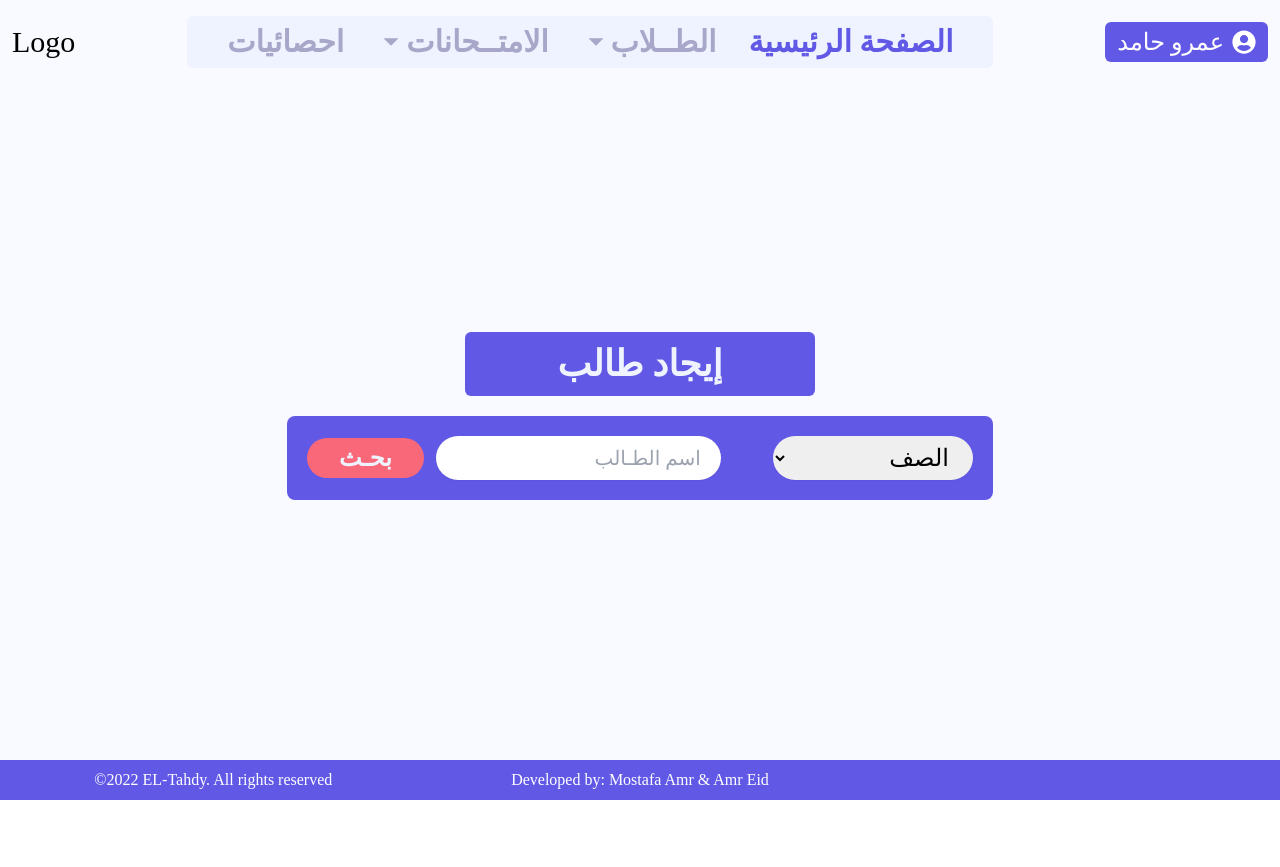
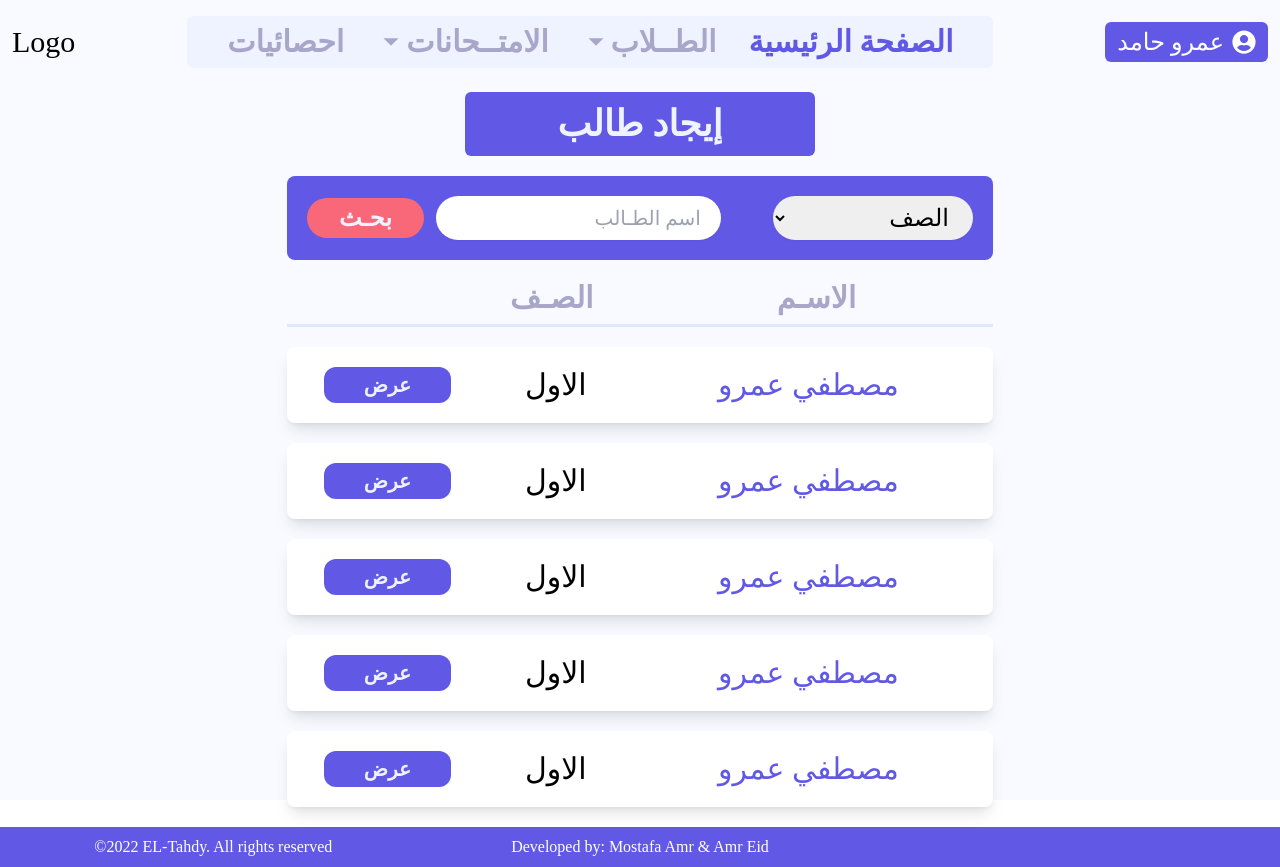
Before and after one commit to MostafaAmrHamed/ELTahdy, a Next.js app: page /findStudent in a window 1280 px wide. Before the commit the page ends 800 px from the top, so only its background shows below. Built offline with nearby package versions, Linux system fonts and the light colour scheme; a web font is replaced by a local one.

Commit message:
feat(find-student): desgined results data and respnonsive

```diff
--- /dev/null
+++ b/components/StudentCard.tsx
@@ -0,0 +1,29 @@
+import React from "react";
+import { studentSearchData } from "../types";
+
+const StudentCard: React.FC<studentSearchData> = ({
+  studentName,
+  year,
+  id,
+}) => {
+  return (
+    <div className="grid md:grid-cols-4 gap-2 place-items-center text-3xl bg-color-1 mt-5 p-3 md:p-5 rounded-lg shadow-lg text-center">
+      <div className="md:col-span-2 border-b-[3px] border-component md:border-0 md:pb-0 pb-2 w-full">
+        <h1 className="font-semibold text-color-3 md:hidden">الاسـم</h1>
+        <p className="font-medium text-color-4">{studentName}</p>
+      </div>
+      <div>
+        <h1 className="font-semibold text-color-3 md:hidden">الصـف</h1>
+        <p className="font-medium">{year}</p>
+      </div>
+      <button
+        type="button"
+        className="bg-color-4 rounded-xl text-xl font-semibold text-color-2 mt-3 mb-2 md:my-0 px-10 py-1"
+      >
+        عرض
+      </button>
+    </div>
+  );
+};
+
+export default StudentCard;
--- a/pages/findStudent.tsx
+++ b/pages/findStudent.tsx
@@ -1,8 +1,12 @@
 import React, { useState } from "react";
 import Header from "../components/Header";
+import StudentCard from "../components/StudentCard";
 
 const findStudent = () => {
   const [search, setSearch] = useState({ year: "", studentName: "" });
+  const handleSubmit = () => {
+    console.log(search.studentName + " " + search.year);
+  };
   return (
     <div className="mx-auto">
       <Header title={"إيجاد طالب"} />
@@ -35,9 +39,22 @@ const findStudent = () => {
         <button
           type="button"
           className="bg-cancel rounded-full text-2xl font-semibold text-color-2 mt-3 md:mt-0 px-8 py-1"
+          onClick={handleSubmit}
         >
           بحـث
         </button>
+      </div>
+      <div className="md:max-w-[90%] lg:max-w-full md:mx-auto mt-5">
+        <div className="hidden md:grid grid-cols-4 place-items-center font-semibold text-color-3 text-3xl border-b-[3px] border-component pb-2">
+          <h1 className="col-span-2"> الاسـم</h1>
+
+          <h1> الصـف</h1>
+        </div>
+        <StudentCard studentName="مصطفي عمرو" year="الاول" id={1} />
+        <StudentCard studentName="مصطفي عمرو" year="الاول" id={1} />
+        <StudentCard studentName="مصطفي عمرو" year="الاول" id={1} />
+        <StudentCard studentName="مصطفي عمرو" year="الاول" id={1} />
+        <StudentCard studentName="مصطفي عمرو" year="الاول" id={1} />
       </div>
     </div>
   );
--- a/types/index.ts
+++ b/types/index.ts
@@ -21,3 +21,8 @@ export type studentData = {
   parent_phone: string;
   year: string;
 };
+export type studentSearchData = {
+  studentName: string;
+  year: string;
+  id: number;
+};
```
